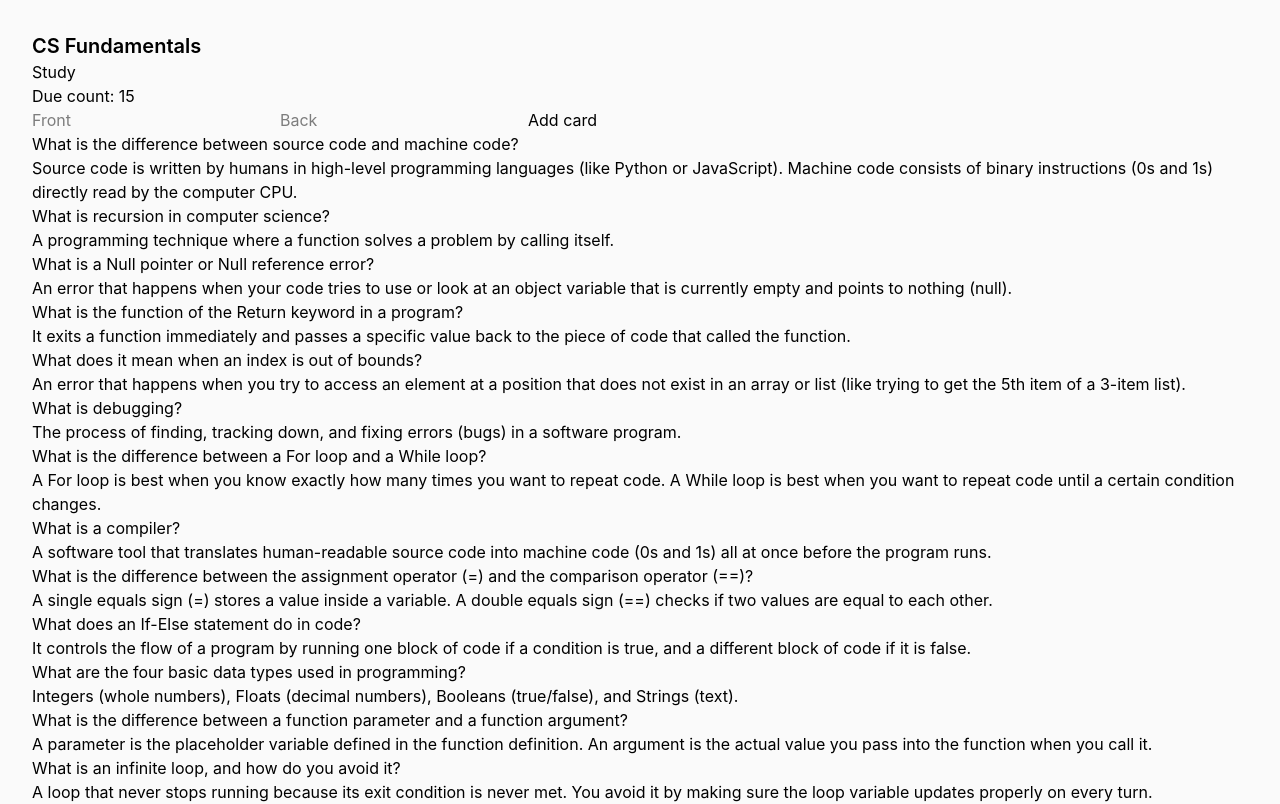
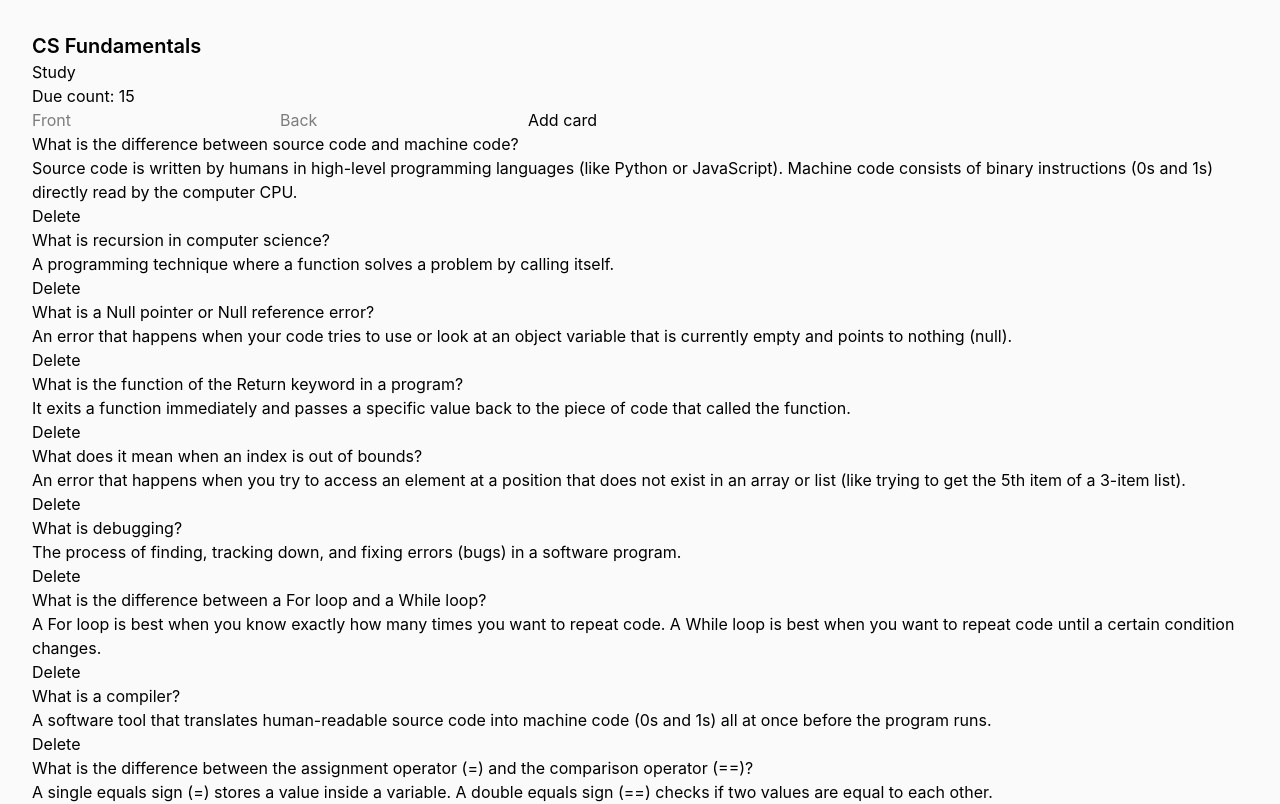
Before and after one commit to Wiyseful/mnemo-cards, a Next.js app: page /deck/cs-fundamentals in a window 1280 px wide. Shown: the top 804 px of the page. Built offline with nearby package versions, Linux system fonts and the light colour scheme.

Commit message:
Delete cards to the trash

```diff
--- a/src/app/deck/[deckId]/page.tsx
+++ b/src/app/deck/[deckId]/page.tsx
@@ -47,6 +47,17 @@ export default function DeckPage() {
         frontInputRef.current?.focus();
     }
 
+    // moves one card to the trash. nothing is erased yet
+    const deleteCard = (cardId: string) => {
+        const deletedAtMs = Date.now();
+
+        const updatedCards = cards.map((card) =>
+            card.id === cardId ? { ...card, deletedAt: deletedAtMs } : card,
+        );
+        setCards(updatedCards);
+        saveCards(updatedCards);
+    };
+
 
     // this deck's cards, skipping any in the trash
     const deckCards = cards.filter((card) => card.deckId === deckId && card.deletedAt === null);
@@ -95,6 +106,7 @@ export default function DeckPage() {
                     <li key={card.id}>
                         <p>{card.front}</p>
                         <p>{card.back}</p>
+                        <button onClick={() => deleteCard(card.id)}>Delete</button>
                     </li>
                 ))}
             </ul>
```
